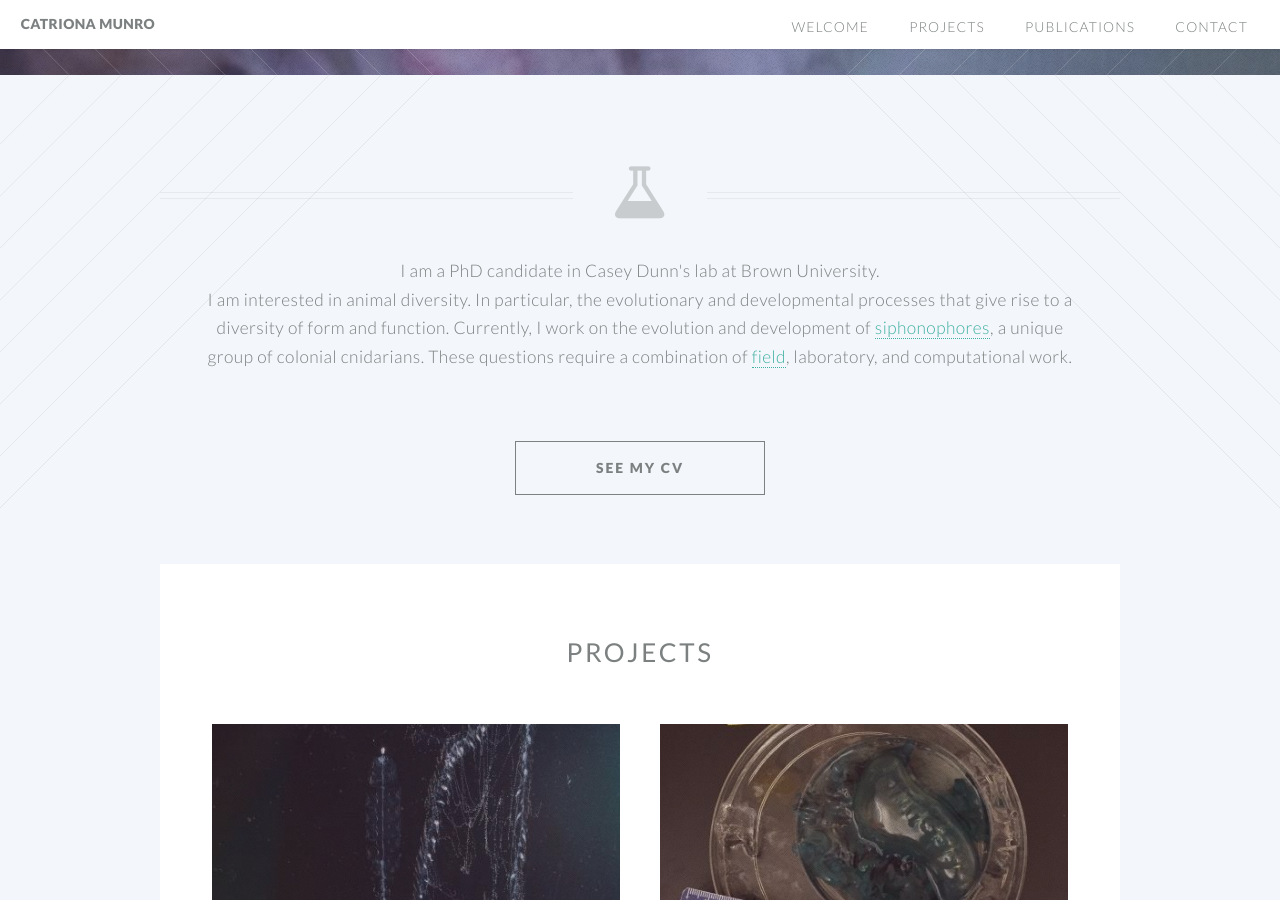
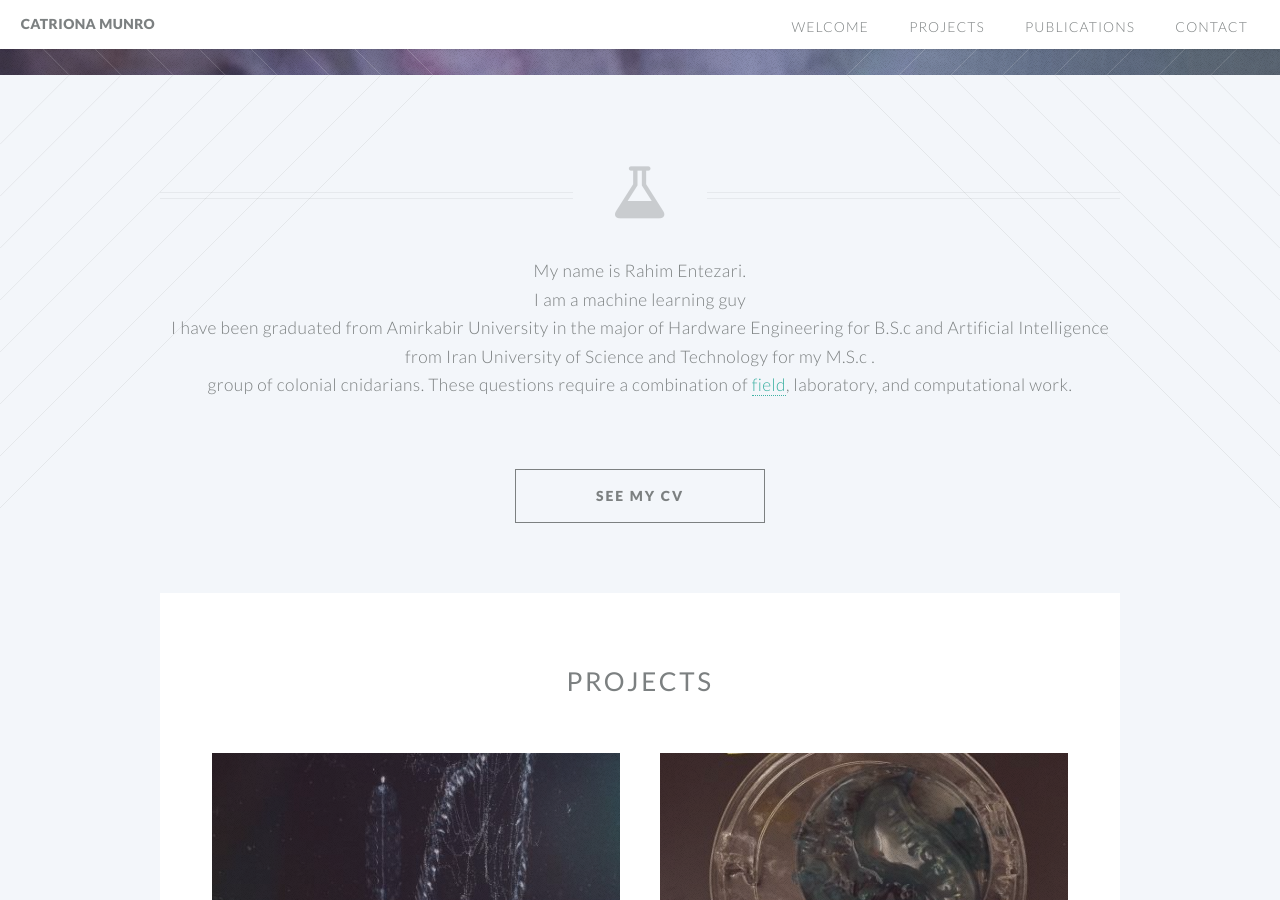
Before and after one commit to rahimentezari/rahim.github.io, a Jekyll site: the page built from index.html, in a window 1280 px wide and 900 px high, scrolled down 525 px. Built offline with Jekyll 4.4.1, drawn with Linux system fonts in a browser that asks for light colours.

Commit message:
Update index.html

```diff
--- a/index.html
+++ b/index.html
@@ -6,11 +6,11 @@ layout: landing-page
 
 				<header class="special container">
 					<span class="icon fa-flask"></span>
-					<p>I am a PhD candidate in Casey Dunn's lab at Brown University.
+					<p>My name is Rahim Entezari.
 					<br />
-					I am interested in animal diversity. In particular, the evolutionary and developmental processes that give rise to a
+					I am a machine learning guy
 					<br />
-					diversity of form and function. Currently, I work on the evolution and development of <a href="http://www.siphonophores.org/">siphonophores</a>, a unique
+					I have been graduated from Amirkabir University in the major of Hardware Engineering for B.S.c and Artificial Intelligence from Iran University of Science and Technology for my M.S.c .
 					<br />
 					 group of colonial cnidarians. These questions require a combination of <a href="http://thenode.biologists.com/a-day-in-the-life-of-a-siphonophore-lab/lablife/">field</a>, laboratory, and computational work.
 
```
